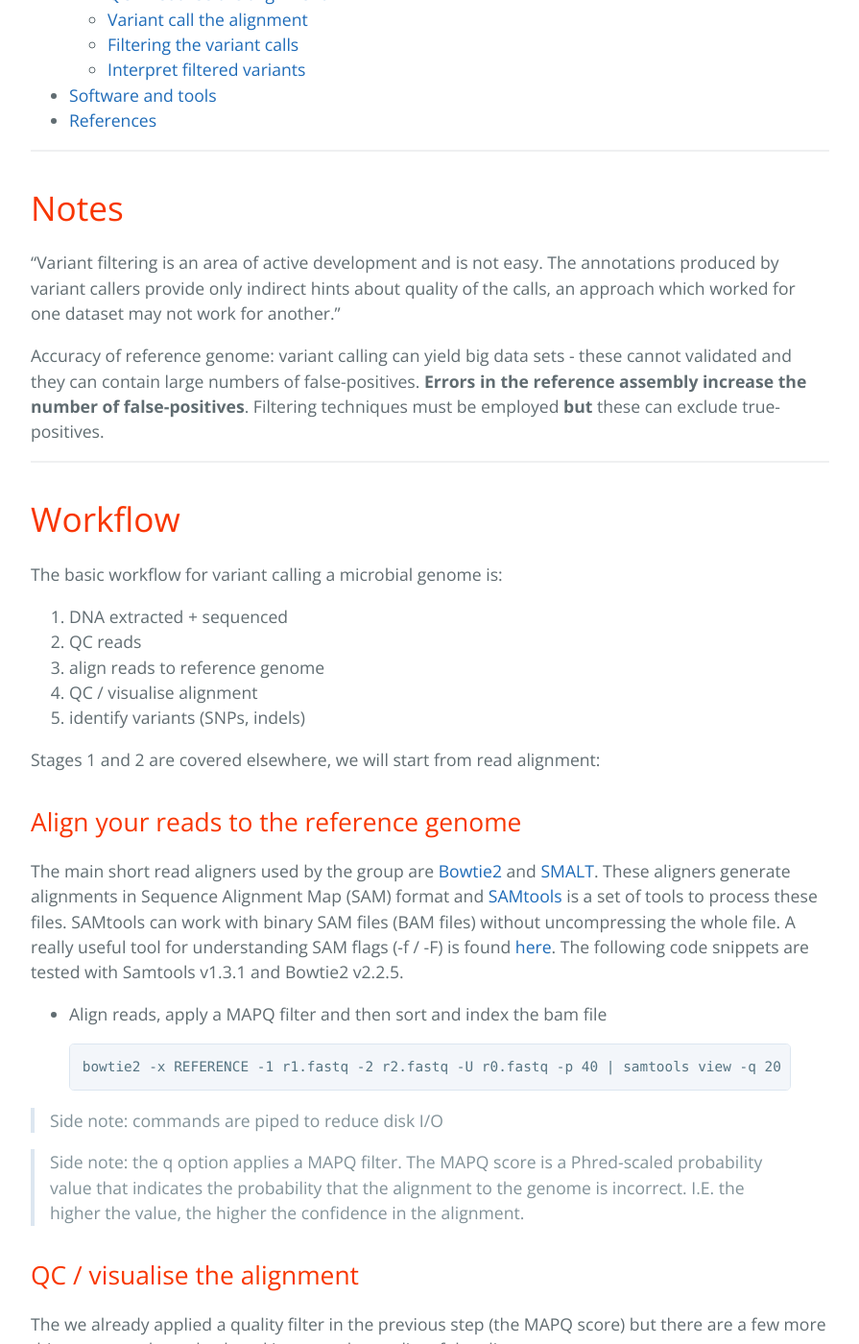
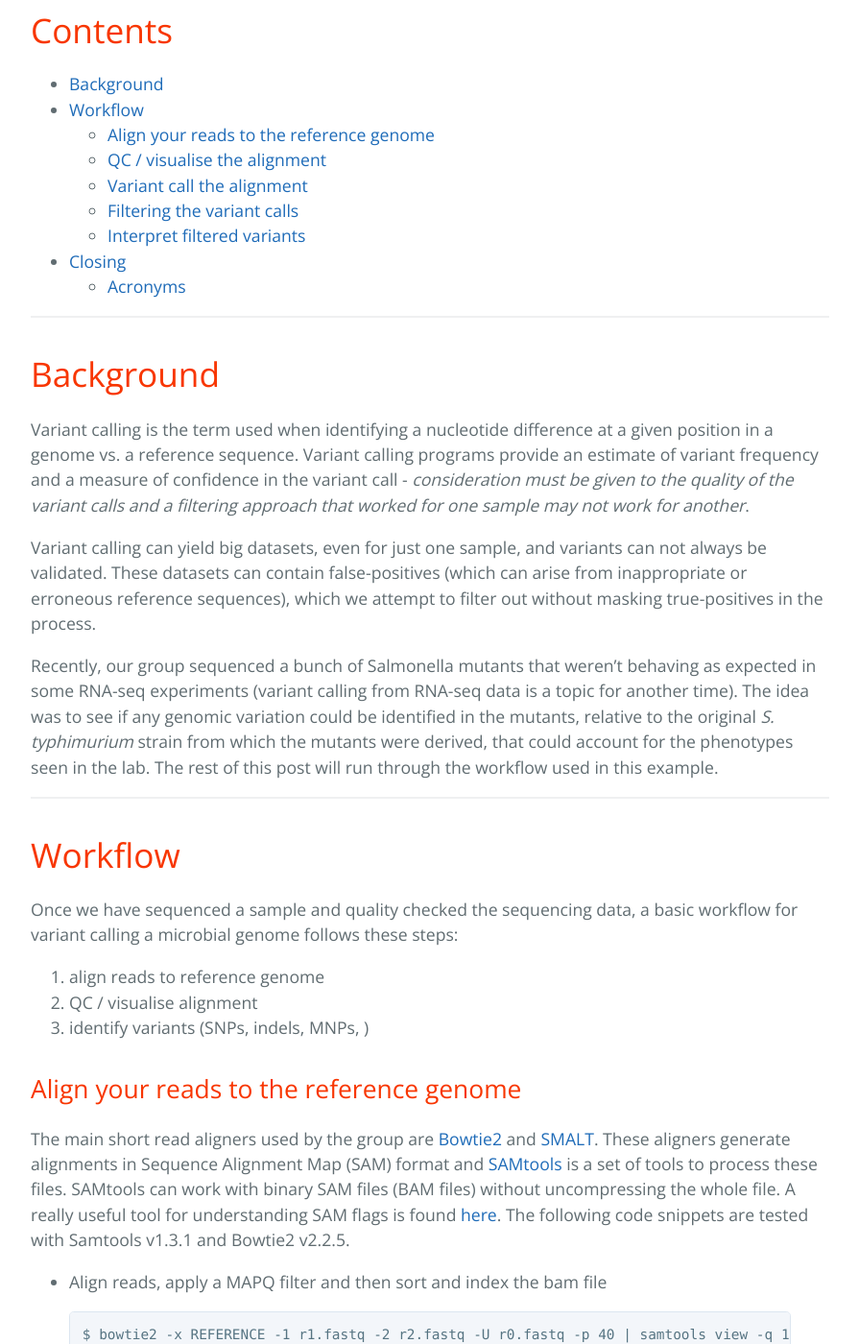
Before and after one commit to will-rowe/will-rowe.github.io, a Jekyll site: the page built from _posts/2016-12-08-variant-calling-notes.markdown, in a window 1280 px wide and 1400 px high, scrolled down 646 px. Shown: the whole window at 96% size, without its empty margins (192-1087 px from the left). Built offline with Jekyll 4.4.1, drawn with Linux system fonts in a browser that asks for light colours; some of the changed text lies outside the part shown.

Commit message:
removing unfinalised posts

```diff
--- a/_config.yml
+++ b/_config.yml
@@ -1,18 +1,14 @@
 # Setup
-title:        Hinton Lab Wiki
-tagline:      A site for microbial bioinformatics, blogs and tutorials
-baseurl:      ""
-paginate:     1
-future:       true
-
-# About/contact
-author:
-  name:       Will Rowe
-  url:        https://wpmr2.github.io
+title:          tbc
+tagline:        A site for microbial bioinformatics, blogs and tutorials
+baseurl:        ""
+paginate:       1
+future:         true
+author:         Will Rowe
 
 # Gems
 gems:
-  - jekyll-paginate
+        - jekyll-paginate
 
-#Others
-markdown: kramdown
+# Markdown
+markdown:       kramdown
--- a/_includes/page-footer.html
+++ b/_includes/page-footer.html
@@ -1,4 +1,4 @@
 <footer class="site-footer">
-  <span class="site-footer-owner">The <a href="{{site.url}}">Hinton Lab Wiki</a> is maintained by <a href="https://www.github.com/will-rowe" target="_blank">{{ site.author.name }}</a>.</span>
-  <span class="site-footer-credits">This site uses the <a href="https://github.com/pietromenna/jekyll-cayman-theme">Cayman theme</a> by <a href="http://github.com/jasonlong">Jason Long</a>.</span>
+  <span class="site-footer-owner">This <a href="{{site.url}}">blog</a> is maintained by <a href="https://www.github.com/will-rowe" target="_blank">{{ site.author.name }}</a>.</span>
+  <span class="site-footer-credits"><a href="https://github.com/pietromenna/jekyll-cayman-theme">Cayman theme</a> by <a href="http://github.com/jasonlong">Jason Long</a>.</span>
 </footer>
--- a/_includes/page-header.html
+++ b/_includes/page-header.html
@@ -1,7 +1,7 @@
 <section class="page-header">
   <h1 class="project-name">{{ site.title }}</h1>
   <h2 class="project-tagline">{{ site.tagline }}</h2>
-  <a href="https://will-rowe.github.io/" class="btn" target="_blank">Home</a>
+  <a href="https://will-rowe.github.io/" class="btn">Home</a>
   <a href="http://www.hintonlab.com" class="btn" target="_blank">HintonLab</a>
   <a href="https://github.com/will-rowe" class="btn" target="_blank">GitHub</a>
 </section>
--- a/_layouts/post.html
+++ b/_layouts/post.html
@@ -1,7 +1,14 @@
 ---
 layout: default
 ---
-<h2>{{ page.title }}</h2>
-<p class="meta">{{ page.date | date_to_string }}</p>
+{% assign author = site.data.authors[page.author] %}
+
+<h1>{{ page.title }}</h1>
+
+{% if author %}
+    <span>
+        <p class="meta">{{ page.date | date: '%d %B %Y' }} - <i>by <a href="{{ author.web }}" target="_blank">{{ author.name }}</i></a></p>
+    </span>
+{% endif %}
 
 {{ content }}
--- a/_posts/2016-12-08-variant-calling-notes.markdown
+++ b/_posts/2016-12-08-variant-calling-notes.markdown
@@ -1,78 +1,83 @@
 ---
-layout: default
-title:  "Variant calling notes"
+layout: post
+title:  "Notes on variant calling"
 date:   2016-12-08 09:00:00
+author: will
 categories: main
 group: workshop
 ---
 
+---
 
-<h1>Notes on variant calling</h1>
-*How to determine reference-relative variants in microbial genome*
+This post was written for the weekly IIB microbial bioinformatics lunch and discusses how to *identify reference-relative variants in a microbial genome*.
 
 ---
+
+<h1>Contents</h1>
 
 * TOC
 {:toc}
 
 ---
 
-# Notes
+# Background
 
-"Variant filtering is an area of active development and is not easy. The annotations produced by variant callers provide only indirect hints about quality of the calls, an approach which worked for one dataset may not work for another."
+Variant calling is the term used when identifying a nucleotide difference at a given position in a genome vs. a reference sequence.  Variant calling programs provide an estimate of variant frequency and a measure of confidence in the variant call - *consideration must be given to the quality of the variant calls and a filtering approach that worked for one sample may not work for another*.
 
-Accuracy of reference genome: variant calling can yield big data sets - these cannot validated and they can contain large numbers of false-positives. **Errors in the reference assembly increase the number of false-positives**. Filtering techniques must be employed **but** these can exclude true-positives.
+Variant calling can yield big datasets, even for just one sample, and variants can not always be validated. These datasets can contain false-positives (which can arise from inappropriate or erroneous reference sequences), which we attempt to filter out without masking true-positives in the process.
 
+Recently, our group sequenced a bunch of Salmonella mutants that weren't behaving as expected in some RNA-seq experiments (variant calling from RNA-seq data is a topic for another time). The idea was to see if any genomic variation could be identified in the mutants, relative to the original *S. typhimurium* strain from which the mutants were derived, that could account for the phenotypes seen in the lab. The rest of this post will run through the workflow used in this example.
 
 ---
 
 # Workflow
 
-The basic workflow for variant calling a microbial genome is:
+Once we have sequenced a sample and quality checked the sequencing data, a basic workflow for variant calling a microbial genome follows these steps:
 
-1.	DNA extracted + sequenced
-2.	QC reads
-3.	align reads to reference genome
-4.	QC / visualise alignment
-5.	identify variants (SNPs, indels)
+1.	align reads to reference genome
+2.	QC / visualise alignment
+3.	identify variants (SNPs, indels, MNPs, )
 
-Stages 1 and 2 are covered elsewhere, we will start from read alignment:
 
 ## Align your reads to the reference genome
 
-The main short read aligners used by the group are [Bowtie2][bowtie2] and [SMALT][smalt]. These aligners generate alignments in Sequence Alignment Map (SAM) format and [SAMtools][samtools] is a set of tools to process these files. SAMtools can work with binary SAM files (BAM files) without uncompressing the whole file. A really useful tool for understanding SAM flags (-f / -F) is found [here][picard_sam_flags]. The following code snippets are tested with Samtools v1.3.1 and Bowtie2 v2.2.5.
+The main short read aligners used by the group are [Bowtie2][bowtie2] and [SMALT][smalt]. These aligners generate alignments in Sequence Alignment Map (SAM) format and [SAMtools][samtools] is a set of tools to process these files. SAMtools can work with binary SAM files (BAM files) without uncompressing the whole file. A really useful tool for understanding SAM flags is found [here][picard_sam_flags]. The following code snippets are tested with Samtools v1.3.1 and Bowtie2 v2.2.5.
 
 * Align reads, apply a MAPQ filter and then sort and index the bam file
 
 {% highlight ruby %}
-bowtie2 -x REFERENCE -1 r1.fastq -2 r2.fastq -U r0.fastq -p 40 | samtools view -q 20 -bS - | samtools sort - -o outfile.sorted.bam && samtools index outfile.sorted.bam
+$ bowtie2 -x REFERENCE -1 r1.fastq -2 r2.fastq -U r0.fastq -p 40 | samtools view -q 10 -bS - | samtools sort - -o isolate.outfile.sorted.bam && samtools index isolate.outfile.sorted.bam
 {% endhighlight %}
 
-> Side note:	commands are piped to reduce disk I/O
+> Side Note:	commands are piped to reduce disk I/O
 
-> Side note:	the q option applies a MAPQ filter. The MAPQ score is a Phred-scaled probability value that indicates the probability that the alignment to the genome is incorrect. I.E. the higher the value, the higher the confidence in the alignment.
+> Side Note:	the q option applies a MAPQ filter. The MAPQ score is a Phred-scaled probability value that indicates the probability that the alignment to the genome is incorrect. I.E. the higher the value, the higher the confidence in the alignment. One reason to add this filter is to pick the best alignment for multi-mapped reads.
+
+> Side Note:	the higher the MAPQ filter, the higher the reference bias. Too high a MAPQ filter could mask true positive variants.
+
 
 ## QC / visualise the alignment
 
-The we already applied a quality filter in the previous step (the MAPQ score) but there are a few more things we can do to check and improve the quality of the alignment.
+We already applied a quality filter in the previous step (the MAPQ score) but there are a few more things we can do to check and improve the quality of the alignment.
 
 * If duplicates are present (e.g. if PCR was used in library prep), remove them using Samtools.
 
 {% highlight ruby %}
-samtools rmdup isolate.outfile.sorted.bam isolate.rmdup.bam
-samtools index isolate.rmdup.bam
+$ samtools rmdup isolate.outfile.sorted.bam isolate.rmdup.bam
+$ samtools index isolate.rmdup.bam
 {% endhighlight %}
 
-* Check the genome coverage of the alignment using bedtools/R or visualise with Artemis etc.
+* Check the number of aligned reads and the genome coverage of the alignment using bedtools/R or visualise with Artemis etc. to see if we have any suspect regions in our sample (was an appropriate reference used?)
 
 {% highlight ruby %}
-bedtools genomecov -ibam isolate.rmdup.bam
+$ samtools flagstat isolate.outfile.sorted.bam
+$ bedtools genomecov -ibam isolate.rmdup.bam
 {% endhighlight %}
 
 
 ## Variant call the alignment
 
-Next we use the aligned reads to calculate the genotype likelihoods. Here we will use Freebayes - a program that finds SNPs/indels/MNPs **smaller** than the length of a short-read sequencing alignment.
+Next we use the aligned reads to calculate the genotype likelihoods. Here we will use [Freebayes][freebayes] - a program that finds SNPs/indels/MNPs **smaller** than the length of a short-read sequencing alignment.
 
 Freebayes uses the literal sequences of reads aligned to a particular target, not their precise alignment (like Samtools/PolyBayes) to determine the most-likely combination of genotypes for the population at each position in the reference. Freebayes can use an input set of variants as a source of prior information.
 
@@ -135,8 +141,8 @@
 E.G. check the transition transversion ratio, depth of sequencing at SNP, allele frequency ...
 
 {% highlight ruby %}
-bcftools stats isolate.SNPs.filtered.vcf > isolate.SNPs.filtered.stats
-bcftools stats isolate.SNPs.filtered.vcf | grep TSTV
+$ bcftools stats isolate.SNPs.filtered.vcf > isolate.SNPs.filtered.stats
+$ bcftools stats isolate.SNPs.filtered.vcf | grep TSTV
 {% endhighlight %}
 
 
@@ -146,15 +152,23 @@
 * visualise the variants
 
 
-# Software and tools
+---
+
+# Closing
 
 
-# References
+
+## Acronyms
+
+SNP	-	Single Nucleotide Polymorphism
+InDel	-	Insertion/Deletion
+MNP	-	Multiple Nucleotide Polymorphism
+QC	-	Quality Check
 
 [bowtie2]: http://bowtie-bio.sourceforge.net/bowtie2/manual.shtml
 [smalt]: http://www.sanger.ac.uk/science/tools/smalt-0
 [samtools]: http://www.htslib.org/doc/samtools.html
 [picard_sam_flags]: https://broadinstitute.github.io/picard/explain-flags.html
-[heng_blog]: http://lh3lh3.users.sourceforge.net/mapuniq.shtml
+[freebayes]: https://github.com/ekg/freebayes
 [vcf]: https://github.com/samtools/bcftools/wiki/HOWTOs
 [vcf2]: https://github.com/ekg/alignment-and-variant-calling-tutorial
```
Also changed, not shown: other parts of _posts/2016-12-08-variant-calling-notes.markdown (+8 -7 lines), _data/authors.yml (added, +7 -0 lines), _posts/2016-02-13-resources.markdown (deleted, +0 -19 lines), _posts/2016-02-13-snippets.markdown (deleted, +0 -339 lines), _posts/2016-10-20-hinton-lab-pipeline.markdown (deleted, +0 -7 lines), _posts/2016-10-21-rnaseq-notes.markdown (deleted, +0 -153 lines), _posts/2016-11-18-variant-calling-lecture.markdown (deleted, +0 -7 lines), _posts/2016-11-18-variant-calling-workshop.markdown (deleted, +0 -7 lines).
